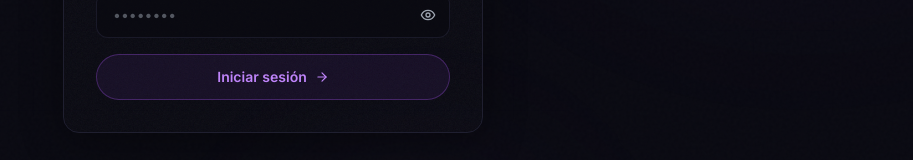
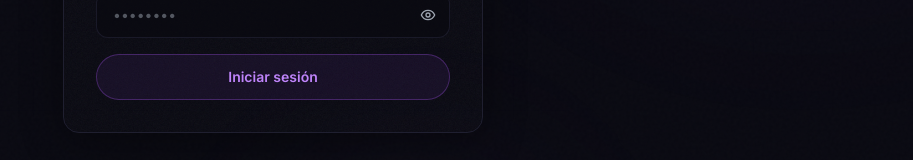
Before and after one commit to AaronC17/swapture, a Next.js app: page /login in a window 1280 px wide. Shown: the part 450-610 px from the top of the page, without its empty margins (367-1280 px from the left). Built offline with nearby package versions, Linux system fonts and the light colour scheme.

Commit message:
Login: quitar flecha del boton iniciar sesion

```diff
--- a/src/app/login/page.tsx
+++ b/src/app/login/page.tsx
@@ -127,10 +127,7 @@ export default function LoginPage() {
                   Ingresando...
                 </>
               ) : (
-                <>
-                  Iniciar sesión
-                  <ArrowRight size={14} />
-                </>
+                <>Iniciar sesión</>
               )}
             </button>
           </form>
```
